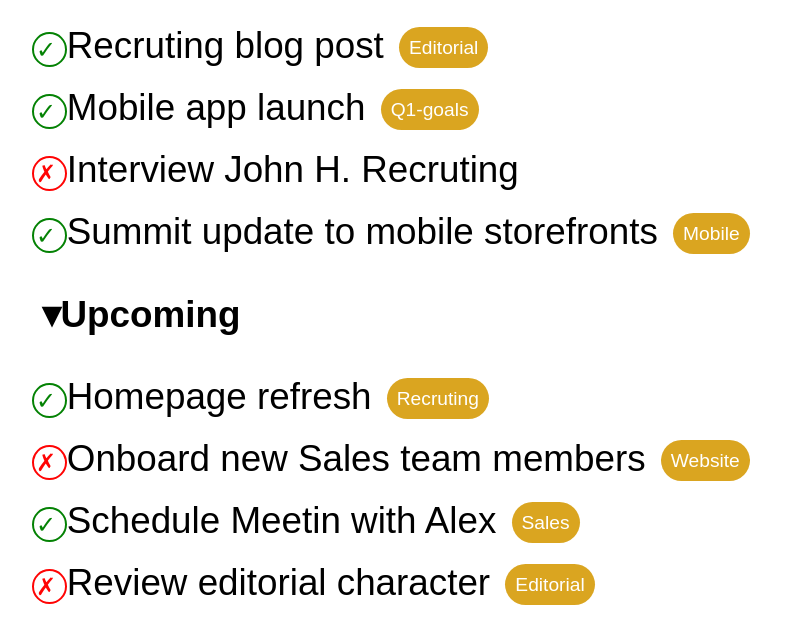
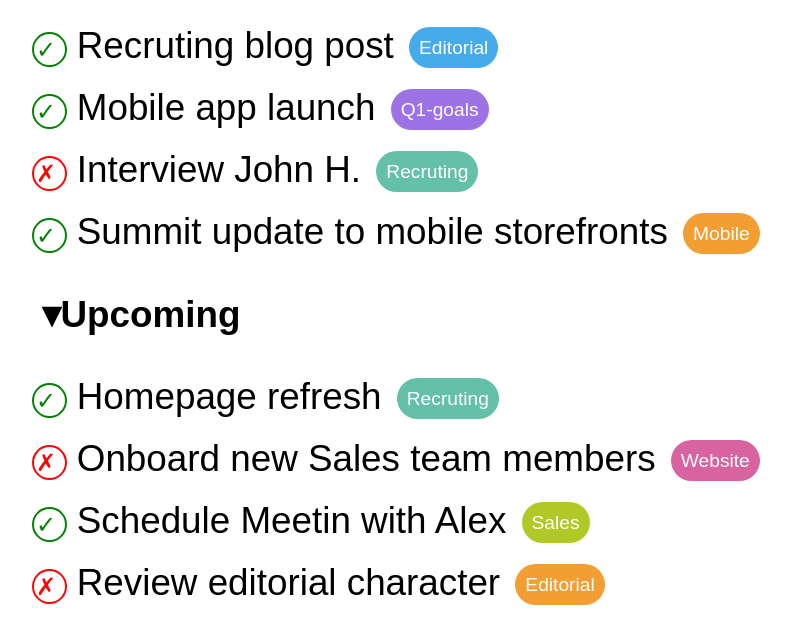
Before and after one commit to dieghino26/html-css-toboolist, a plain HTML site: page index.html in a window 1280 px wide. Shown: the part 558-1200 px from the top of the page, without its empty margins (48-839 px from the left). Drawn offline with Linux system fonts and the light colour scheme.

Commit message:
fixed labels color

```diff
--- a/css/style.css
+++ b/css/style.css
@@ -29,6 +29,16 @@ button {
 
 .main-list {
     font-size: 2.3rem;
+}
+
+.label {
+    vertical-align: middle;
+    font-size: 1.2rem;
+    margin: 5px;
+    padding: 10px;
+    background-color: goldenrod;
+    border-radius: 30px;
+    color: #fff;
 }
 
 .main-header {
@@ -99,6 +109,7 @@ li {
     color: #048204;
     font-size: 1.5rem;
     margin-left: 30px;
+    margin-right: 10px;
 
 
 
@@ -114,18 +125,9 @@ li {
     color: #FF0404;
     font-size: 1.5rem;
     margin-left: 30px;
+    margin-right: 10px;
 
 
 
 
 }
-
-.label {
-    vertical-align: middle;
-    font-size: 1.2rem;
-    margin: 5px;
-    padding: 10px;
-    background-color: goldenrod;
-    border-radius: 30px;
-    color: #fff;
-}
--- a/index.html
+++ b/index.html
@@ -33,30 +33,36 @@
             <ul id="all-list">
                 <li class="main-list"><span class="list-header">&blacktriangledown;New Task</span>
                     <ul>
-                        <li><span class="do">&check; </span> Quarterly Newsletter <span class="label">Editorial</span>
+                        <li><span class="do">&check; </span> Quarterly Newsletter <span class="label"
+                                style="background-color: #45ABEA;">Editorial</span>
                         </li>
                     </ul>
                 </li>
                 <li class="main-list"><span class="list-header">&blacktriangledown;Today</span>
                     <ul>
-                        <li><span class="do">&check; </span> Recruting blog post <span class="label">Editorial</span>
+                        <li><span class="do">&check; </span> Recruting blog post <span class="label"
+                                style="background-color: #45ABEA;">Editorial</span>
                         </li>
-                        <li><span class="do">&check; </span>Mobile app launch <span class="label">Q1-goals</span></li>
-                        <li><span class="not">&cross; </span> Interview John H. <spanc lass="label">Recruting</span>
+                        <li><span class="do">&check; </span>Mobile app launch <span class="label"
+                                style="background-color:#9C72E4 ;">Q1-goals</span></li>
+                        <li><span class="not">&cross; </span> Interview John H. <span class="label"
+                                style="background-color:#64C0A9;">Recruting</span>
                         </li>
-                        <li><span class="do">&check; </span> Summit update to mobile storefronts <span
-                                class="label">Mobile</span></li>
+                        <li><span class="do">&check; </span> Summit update to mobile storefronts <span class="label"
+                                style="background-color: #F29E33;">Mobile</span></li>
                     </ul>
                 </li>
                 <li class="main-list"><span class="list-header">&blacktriangledown;Upcoming</span>
                     <ul>
-                        <li><span class="do">&check; </span> Homepage refresh <span class="label">Recruting</span></li>
-                        <li><span class="not">&cross; </span> Onboard new Sales team members <span
-                                class="label">Website</span></li>
-                        <li><span class="do">&check; </span> Schedule Meetin with Alex <span class="label">Sales</span>
+                        <li><span class="do">&check; </span> Homepage refresh <span class="label"
+                                style="background-color:#64C0A9;">Recruting</span></li>
+                        <li><span class="not">&cross; </span> Onboard new Sales team members <span class="label"
+                                style="background-color: #D863A1;">Website</span></li>
+                        <li><span class="do">&check; </span> Schedule Meetin with Alex <span class="label"
+                                style="background-color:#B0C926 ;">Sales</span>
                         </li>
-                        <li><span class="not">&cross; </span> Review editorial character <span
-                                class="label">Editorial</span></li>
+                        <li><span class="not">&cross; </span> Review editorial character <span class="label"
+                                style="background-color: #F29E33;">Editorial</span></li>
                     </ul>
 
                 </li>
```
